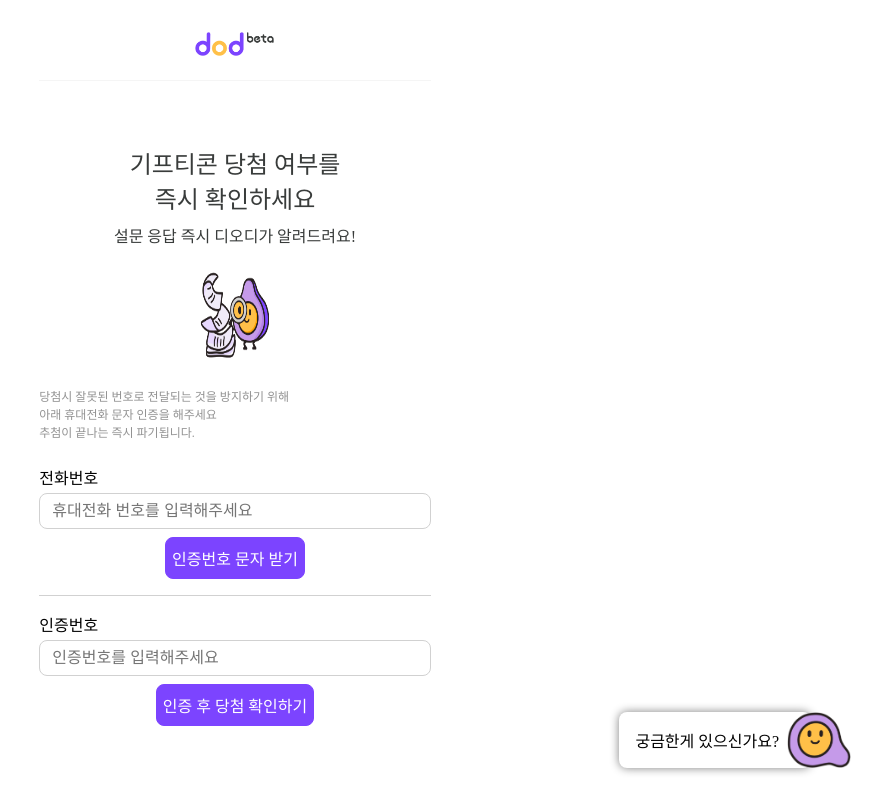
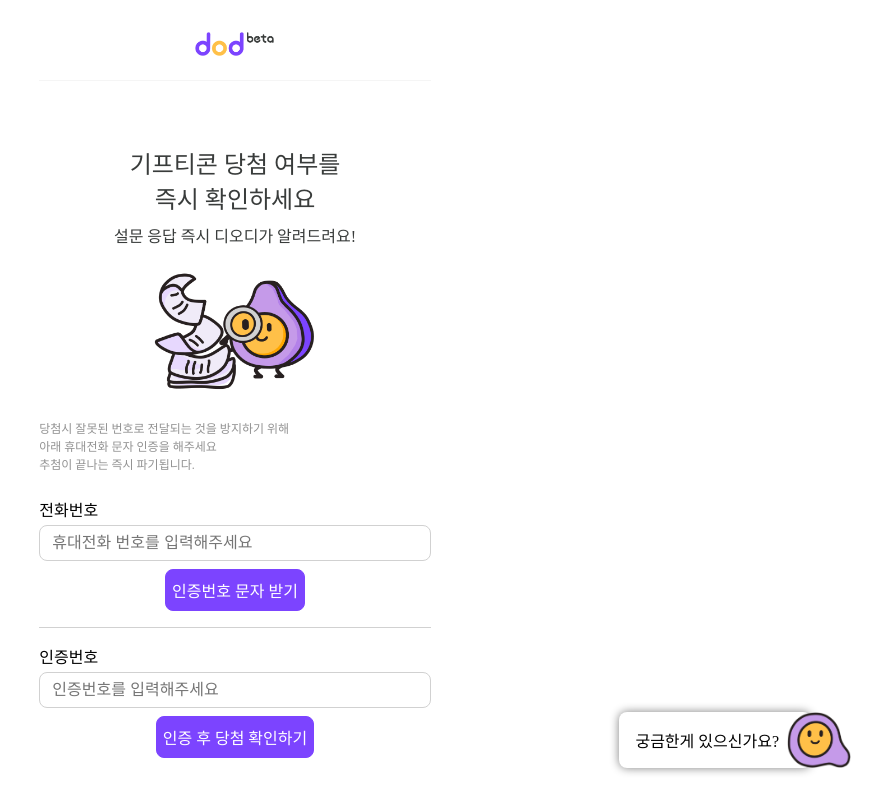
Before and after one commit to JunyongPark97/DOD-react-app, a React (Create React App) app: page /link in a window 1280 px wide. Shown: the whole page, without its empty margins (405-1280 px from the left). Built offline with nearby package versions, Linux system fonts and the light colour scheme; no server answers; a web font is replaced by a local one.

Commit message:
[Fixed]result page img size

```diff
--- a/src/components/ResultPage.css
+++ b/src/components/ResultPage.css
@@ -48,8 +48,8 @@
     margin-bottom: 0px;
 }
 .result-page-dod-img{
-    height: 88px;
-    width: 72px;
+    height: 120px;
+    width: 167px;
     margin-top: 24px;
     margin-bottom: 0px;
 }
```
Also changed, not shown: public/dod-sorry.gif, public/dod.png.
